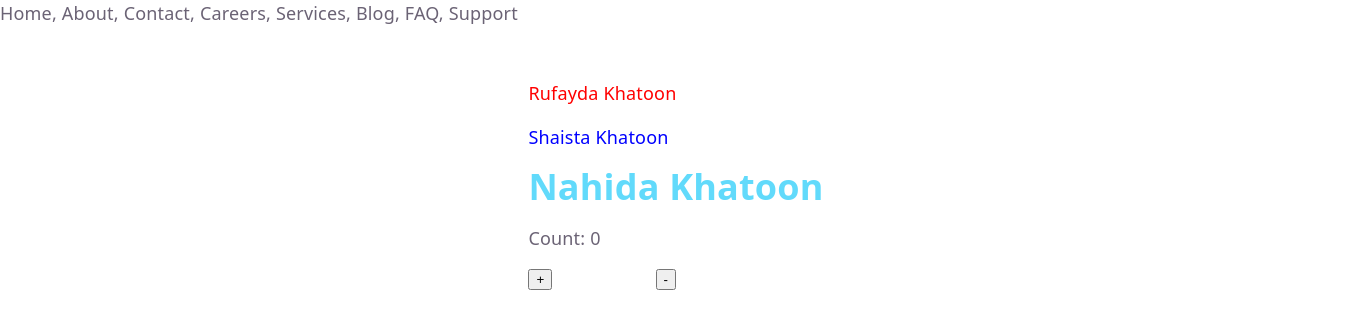
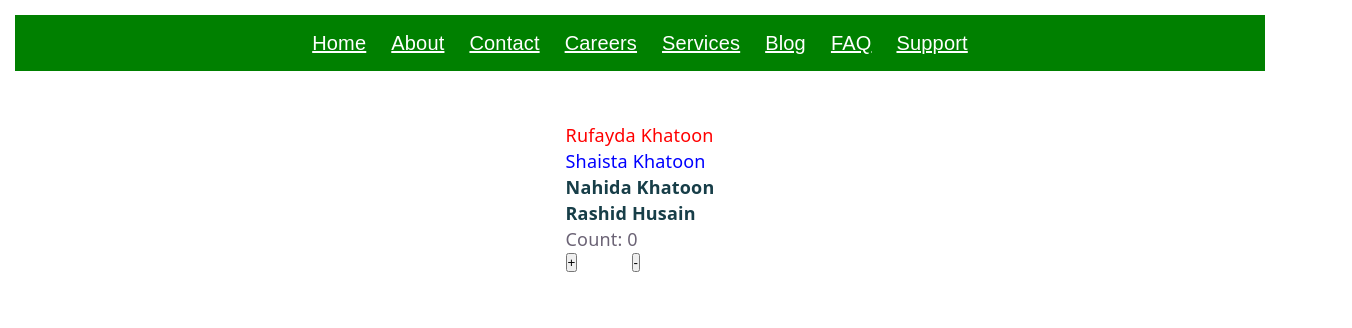
Before and after one commit to rashid-husain/sample-applications, a React (Vite) app: page / in a window 1280 px wide. Shown: the top 328 px of the page, 1352 px wide, since content can reach past the window. Built offline with nearby package versions, Linux system fonts and the light colour scheme.

Commit message:
work done header and adder some pages

```diff
--- a/src/App.css
+++ b/src/App.css
@@ -6,8 +6,9 @@
 #lastName {
   color: blue;
 }
-h1 {
-  color: #61dafb;
+h4 {
+  color: #173e48;
+
 }
 
 .button-spacer {
@@ -17,6 +18,7 @@ h1 {
   gap: 1rem;
   flex-direction: row;
   width: 50%;
+
 }
 
 .main-container {
--- a/src/App.jsx
+++ b/src/App.jsx
@@ -1,6 +1,15 @@
 import { useState } from 'react'
 import './App.css'
+import'./header.css'
 import Header from './header'
+import home from'./pages/home';
+import about from'./pages/about';
+import contact from './pages/contact';
+import careers from './pages/careers';
+import blogs from './pages/blogs';
+import faq from './pages/faq';
+import services from './pages/services';
+import support from './pages/support';
 
 function App() {
   const [count, setCount] = useState(0)
@@ -12,7 +21,8 @@ function App() {
         <div>
           <p className="firstName">Rufayda Khatoon</p>
           <p id="lastName">Shaista Khatoon</p>
-          <h1>Nahida Khatoon</h1>
+          <h4>Nahida Khatoon</h4>
+          <h4>Rashid Husain</h4>
           <p>Count: {count}</p>
           <div className="button-spacer">
             <button className="button" onClick={() => setCount((count) => count + 1)}>
--- /dev/null
+++ b/src/header.css
@@ -0,0 +1,28 @@
+*{
+    margin:0;
+    padding:0;
+    box-sizing:border-box;
+}
+.topnav{
+    background-color:green;
+    display:flex;
+    justify-content:center;
+    gap:25px;
+    padding:15px;
+    margin:15px;
+}
+.topnav a{
+
+    font-family:arial;
+    color:white;
+    font-size:20px;
+    border-radius:5px;
+
+}
+.topnav a:hover{
+    background-color:blue;
+    color:white;
+}
+.a:active{
+    color:yellow;
+}
--- a/src/header.jsx
+++ b/src/header.jsx
@@ -1,10 +1,16 @@
 const Header = () => {
 
     return (
-        <>
-
-          Home, About, Contact, Careers, Services, Blog, FAQ, Support
-        </>
+        <div className="topnav">
+            < a class="active"href="#home">Home</a>
+            <a href="#about">About</a>
+            <a href="#contact">Contact</a>
+            <a href="#careers">Careers</a>
+            <a href="#services">Services</a>
+            <a href="#blog">Blog</a>
+            <a href="#faq">FAQ</a>
+            <a href="#support">Support</a>
+        </div>
     )
 }
 
--- /dev/null
+++ b/src/pages/about.jsx
@@ -0,0 +1,8 @@
+const about=()=>{
+    return(
+        <>
+        <h1>do you wants to know the purpose of this website?</h1>
+        </>
+    )
+}
+export default about;
--- /dev/null
+++ b/src/pages/blogs.jsx
@@ -0,0 +1,7 @@
+const blogs=()=>{
+    return(
+        <>
+        <h1>Blogs post</h1></>
+    )
+}
+export default blogs;
--- /dev/null
+++ b/src/pages/careers.jsx
@@ -0,0 +1,8 @@
+const careers=()=>{
+    return(
+        <>
+        <h1>do you want to discuss about your career?</h1>
+        </>
+    )
+}
+export default careers;
--- /dev/null
+++ b/src/pages/contact.jsx
@@ -0,0 +1,8 @@
+const contact=()=>{
+    return(
+        <>
+        <h1>you can contact us here</h1>
+        </>
+    )
+}
+export default contact;
--- /dev/null
+++ b/src/pages/faq.jsx
@@ -0,0 +1,8 @@
+const faq=()=>{
+    return(
+        <>
+        <h1>Here you can clear all doubts</h1>
+        </>
+    )
+}
+export default faq;
--- /dev/null
+++ b/src/pages/services.jsx
@@ -0,0 +1,8 @@
+const services=()=>{
+    return(
+        <>
+        <h1>for services</h1>
+        </>
+    )
+}
+export default services;
--- /dev/null
+++ b/src/pages/support.jsx
@@ -0,0 +1,8 @@
+const support=()=>{
+    return(
+        <>
+        <h1>For any kind of support we are always available here</h1>
+        </>
+    )
+}
+export default support;
```
Also changed, not shown: src/pages/home.jsx (renamed from src/Home.jsx), 2 other files (tests, documents, lock files or other folders).
